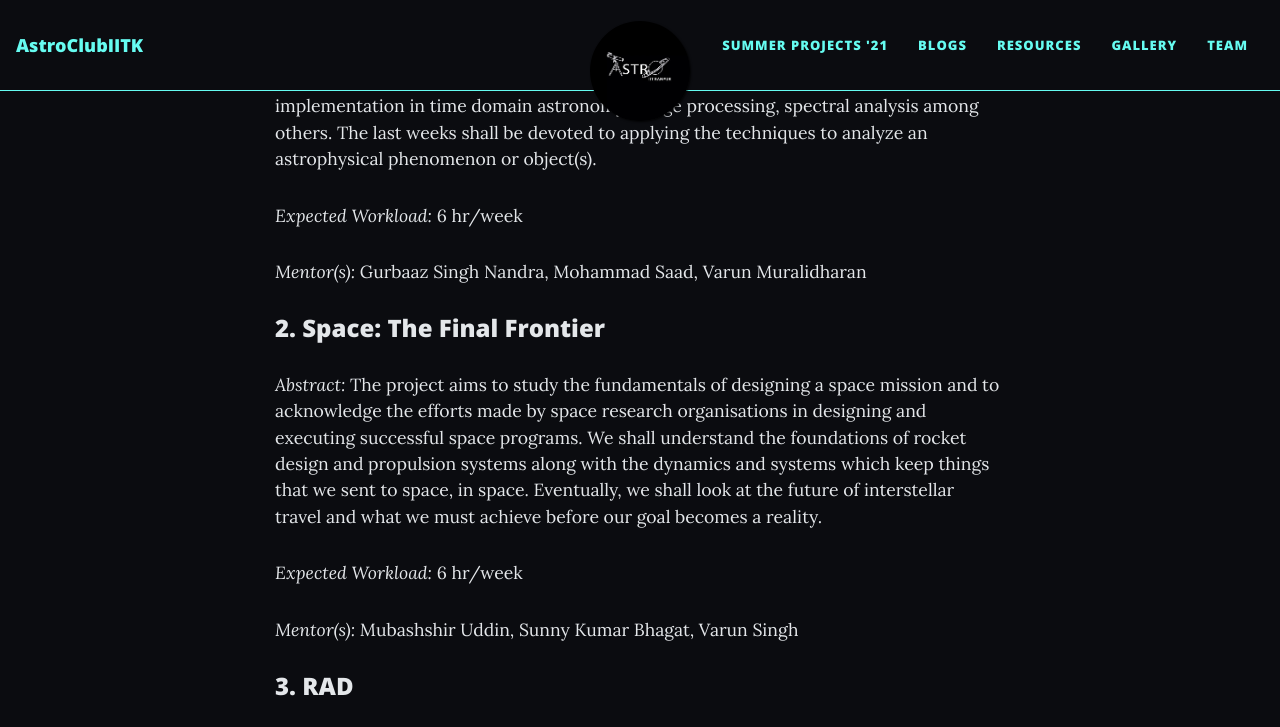
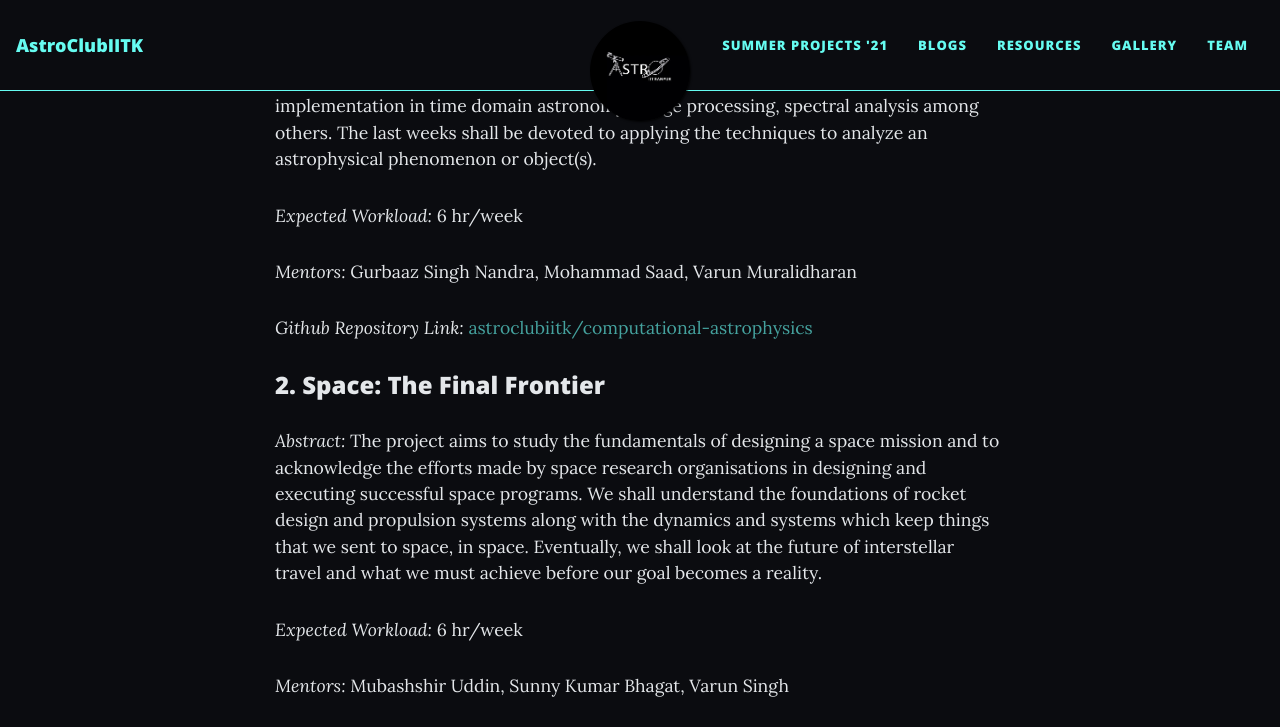
Before and after one commit to astroclubiitk/astroclubiitk.github.io, a Jekyll site: the page built from summer-projects21.md, in a window 1280 px wide and 1400 px high, scrolled down 761 px. Shown: the top 727 px of the window. Built offline with Jekyll 4.4.1, drawn with Linux system fonts in a browser that asks for light colours; nearby versions of some CDN libraries; some of the changed text lies outside the part shown.

Commit message:
Summer projects update; yt link added

```diff
--- a/_config.yml
+++ b/_config.yml
@@ -55,7 +55,7 @@
   github: astroclubiitk
   instagram: astroclub.iitk
 # patreon: DeanAttali
-# youtube: c/daattali
+  youtube: "user/AstronomyClubIITK"
 #  medium: yourname
 #  reddit: yourname
   linkedin: "company/astroclubiitk"
--- a/summer-projects21.md
+++ b/summer-projects21.md
@@ -13,7 +13,9 @@
 
 *Expected Workload:* 6 hr/week
 
-*Mentor(s):* Gurbaaz Singh Nandra, Mohammad Saad, Varun Muralidharan
+*Mentors:* Gurbaaz Singh Nandra, Mohammad Saad, Varun Muralidharan
+
+*Github Repository Link:*  [astroclubiitk/computational-astrophysics](https://github.com/astroclubiitk/computational-astrophysics)
 
 ### 2. Space: The Final Frontier
 
@@ -21,7 +23,9 @@
 
 *Expected Workload:* 6 hr/week
 
-*Mentor(s):* Mubashshir Uddin, Sunny Kumar Bhagat, Varun Singh
+*Mentors:* Mubashshir Uddin, Sunny Kumar Bhagat, Varun Singh
+
+<iframe width="560" height="315" src="https://www.youtube.com/embed/Kxt333LNAYk" title="YouTube video player" frameborder="0" allow="accelerometer; autoplay; clipboard-write; encrypted-media; gyroscope; picture-in-picture" allowfullscreen></iframe>
 
 ### 3. RAD
 
@@ -29,4 +33,6 @@
 
 *Expected Workload:* 4 hr/week
 
-*Mentor(s):* Mubashshir Uddin, Mohammad Saad, Varun Muralidharan
+*Mentors:* Mubashshir Uddin, Mohammad Saad, Varun Muralidharan
+
+*Github repository link:* [astroclubiitk/rad](https://github.com/astroclubiitk/rad)
```
